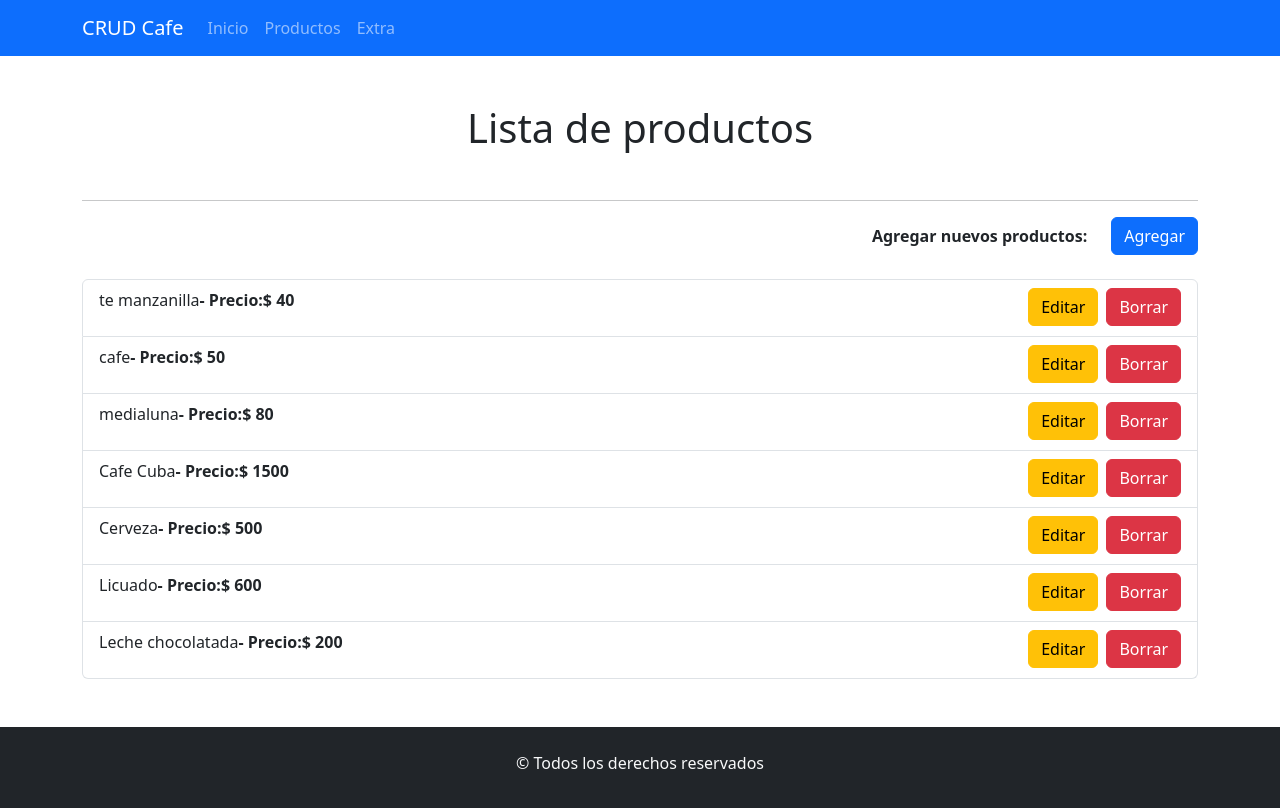
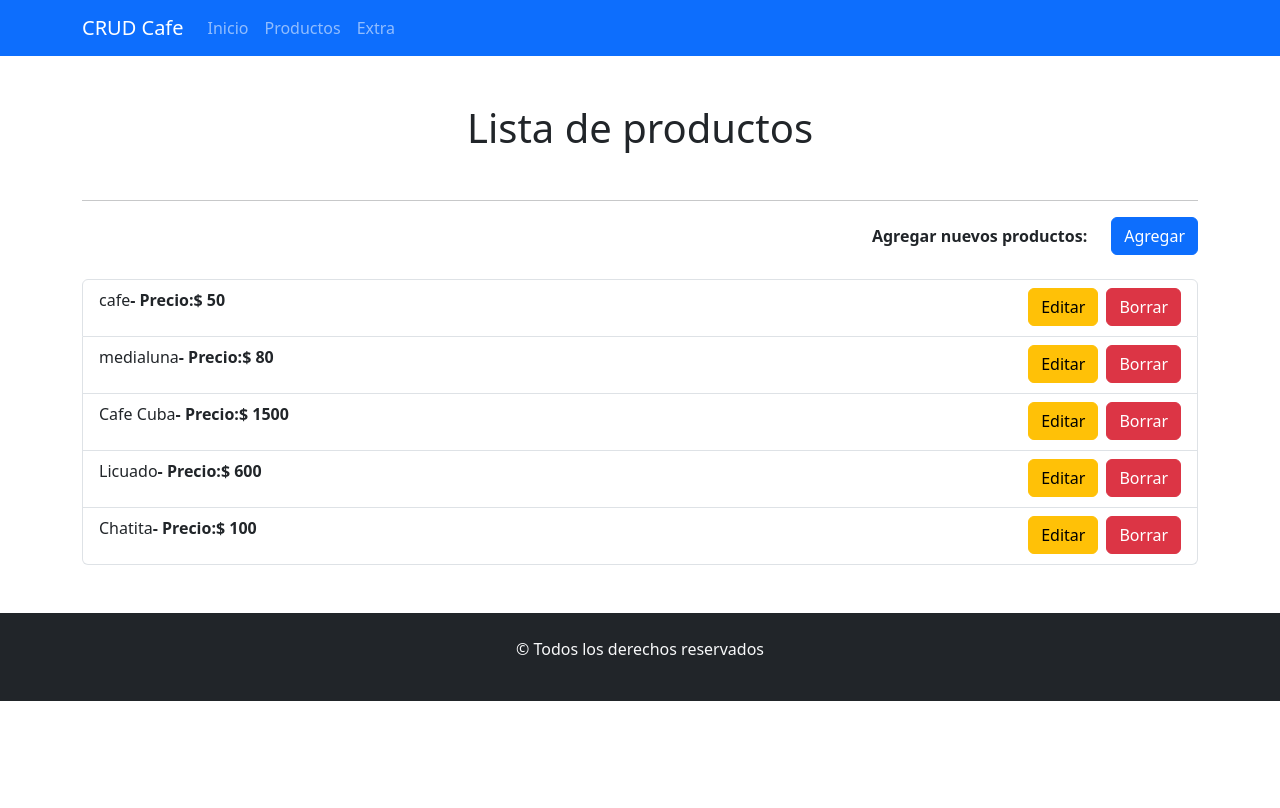
Before and after one commit to MauroFGarcia87/cafeCrud, a React (Create React App) app: page /productos in a window 1280 px wide. Shown: the top 808 px of the page. Built offline with nearby package versions, Linux system fonts and the light colour scheme; data requests are answered from the project's data file.

Commit message:
agregamos el codigo para eliminar productos

```diff
--- a/db.json
+++ b/db.json
@@ -1,11 +1,5 @@
 {
   "productos": [
-    {
-      "id": 1,
-      "nombreProducto": "te manzanilla",
-      "precioProducto": "40",
-      "categoria": "bebida-caliente"
-    },
     {
       "id": 2,
       "nombreProducto": "cafe",
@@ -25,21 +19,15 @@
       "id": 4
     },
     {
-      "nombreProducto": "Cerveza",
-      "precioProducto": "500",
-      "categoria": "bebida-fria",
-      "id": 5
-    },
-    {
       "nombreProducto": "Licuado",
       "precioProducto": "600",
       "categoria": "bebida-fria",
       "id": 6
     },
     {
-      "nombreProducto": "Leche chocolatada",
-      "precioProducto": "200",
-      "categoria": "bebida-caliente",
+      "nombreProducto": "Chatita",
+      "precioProducto": "100",
+      "categoria": "salado",
       "id": 7
     }
   ]
--- a/src/App.js
+++ b/src/App.js
@@ -41,7 +41,7 @@ function App() {
       <Navigation></Navigation>
       <Routes>
         <Route exact path='/' element={<Inicio></Inicio>}></Route>
-        <Route exact path='/productos' element={<ListaProductos productos={productos}></ListaProductos>}></Route>
+        <Route exact path='/productos' element={<ListaProductos productos={productos} consultarAPI={consultarAPI}></ListaProductos>}></Route>
         <Route exact path='/productos/nuevo' element={<AgregarProducto consultarAPI={consultarAPI}></AgregarProducto>}></Route>
         <Route exact path='/productos/editar' element={<EditarProducto></EditarProducto>}></Route>
         <Route exact path='*' element={<Error404></Error404>}></Route>
--- a/src/components/productos/ItemProducto.js
+++ b/src/components/productos/ItemProducto.js
@@ -4,6 +4,47 @@ import Swal from "sweetalert2";
 import { Link } from "react-router-dom";
 
 const ItemProducto = (props) => {
+  const eliminarProducto = () => {
+    console.log(props.producto.id);
+    Swal.fire({
+      title: '¿Estas seguro que queires eliminar el producto?',
+      text: "El producto eliminado no se puede recuperar!",
+      icon: 'warning',
+      showCancelButton: true,
+      confirmButtonColor: '#3085d6',
+      cancelButtonColor: '#d33',
+      confirmButtonText: 'Borrar',
+      cancelButtonText: 'Cancelar'
+    }).then(async (result) => {
+      if (result.isConfirmed) {
+        //Pedir a la API que borre el producto
+        try {
+          const URL = process.env.REACT_APP_API_URL + '/' + props.producto.id;
+          const respuesta = await fetch(URL, {
+            method: "DELETE",
+            headers: {
+              "Content-Type": "application/json"
+            }
+          });
+          console.log(respuesta);
+          if (respuesta.status === 200) {
+            //Mostrar el mensaje de producto eliminado
+            Swal.fire(
+              'Producto Eliminado!',
+              'El producto fue correctamente eliminado.',
+              'success'
+            )
+            //Consultar API para que me cargue la lista de producto
+            props.consultarAPI();
+          }
+        } catch (error) {
+          console.log(error);
+
+        }
+
+      }
+    })
+  }
   return (
     <ListGroup.Item className="d-flex justify-content-between">
       <p>
@@ -14,7 +55,7 @@ const ItemProducto = (props) => {
       </p>
       <div>
         <Link to={`/productos/editar/${props.producto.id}`} className='btn btn-warning me-2'>Editar</Link>
-        <Button variant="danger" >
+        <Button variant="danger" onClick={() => { eliminarProducto() }} >
           Borrar
         </Button>
       </div>
--- a/src/components/productos/ListaProductos.js
+++ b/src/components/productos/ListaProductos.js
@@ -14,7 +14,7 @@ const ListaProductos = (props) => {
       </article>
       <ListGroup>
         {
-         props.productos.map((producto)=><ItemProducto key={producto.id} producto={producto} ></ItemProducto>)
+         props.productos.map((producto)=><ItemProducto key={producto.id} producto={producto} consultarAPI={props.consultarAPI}></ItemProducto>)
         }
       </ListGroup>
     </Container>
```
